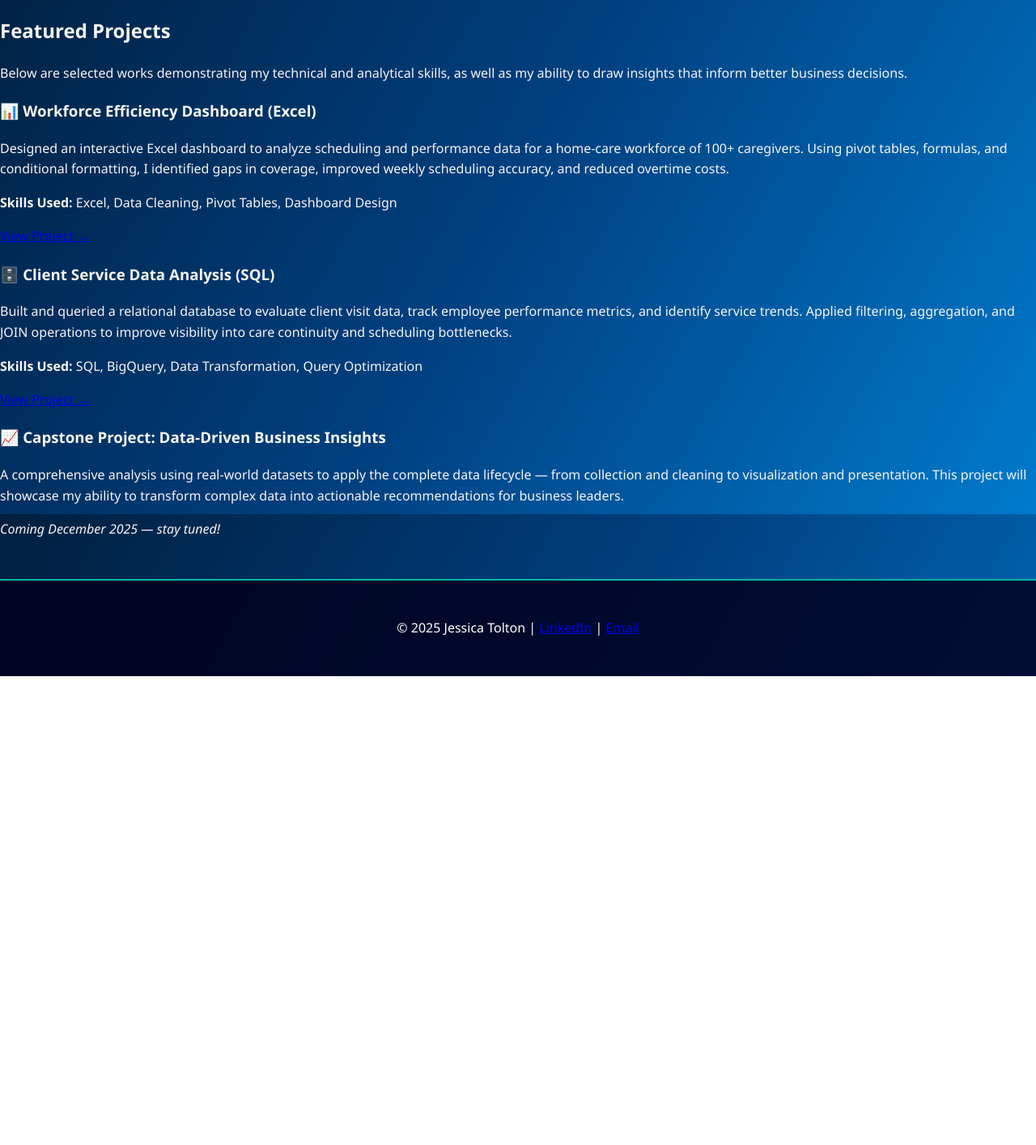
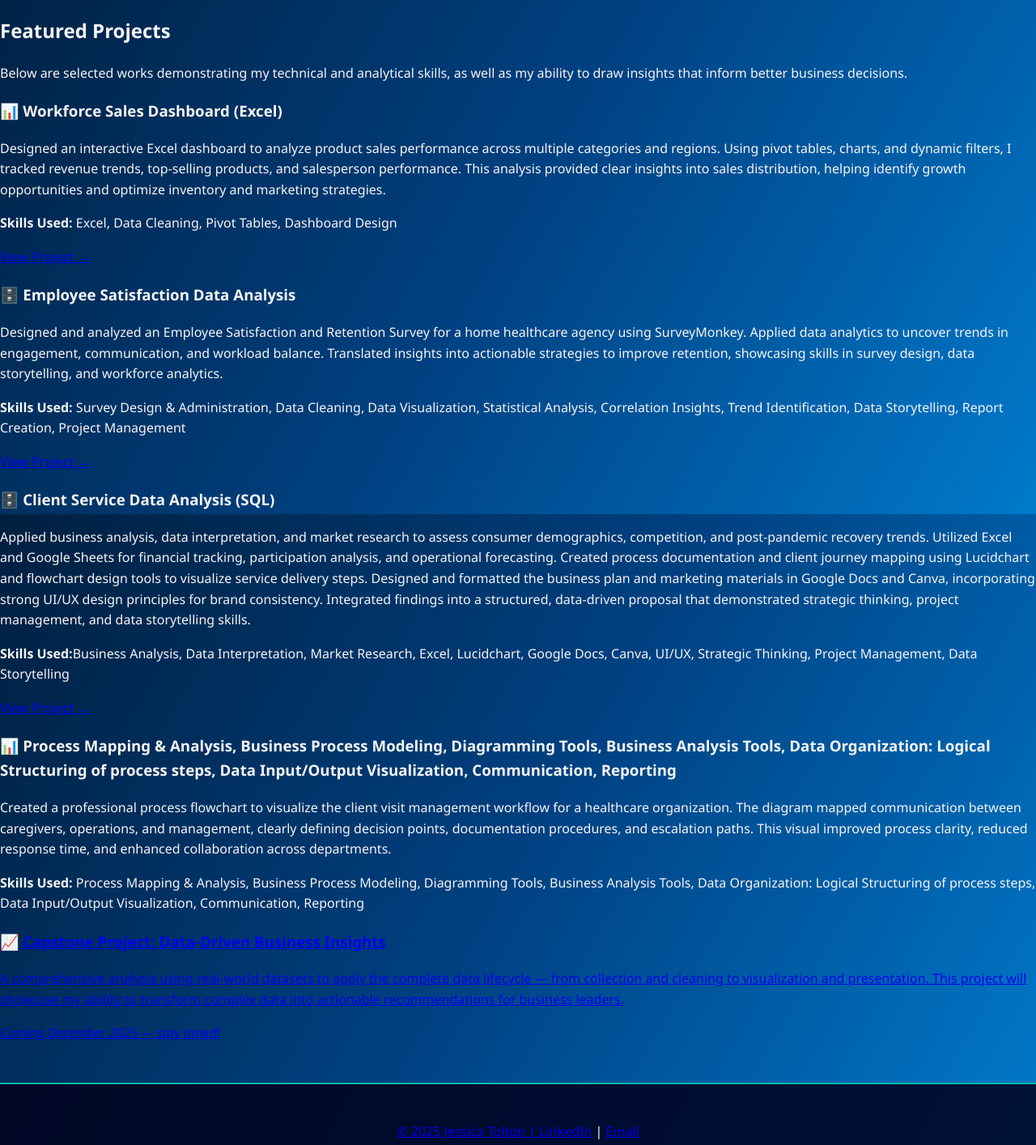
Before and after one commit to jessicatolton925-jpg/businessanalystportfolio, a plain HTML site: page projects.html in a window 1280 px wide. Shown: the part 165-1579 px from the top of the page at 81% size. Before the commit the page ends 1000 px from the top, so only its background shows below. Drawn offline with Linux system fonts and the light colour scheme.

Commit message:
Update projects.html

```diff
--- a/projects.html
+++ b/projects.html
@@ -24,29 +24,51 @@
 
     <!-- Project 1: Excel Workforce Dashboard -->
     <div class="project-card">
-      <h3>📊 Workforce Efficiency Dashboard (Excel)</h3>
+      <h3>📊 Workforce Sales Dashboard (Excel)</h3>
       <p>
-        Designed an interactive Excel dashboard to analyze scheduling and performance data for a home-care workforce of 100+ caregivers.
-        Using pivot tables, formulas, and conditional formatting, I identified gaps in coverage, improved weekly scheduling accuracy,
-        and reduced overtime costs.
+        Designed an interactive Excel dashboard to analyze product sales performance across multiple categories and regions.
+Using pivot tables, charts, and dynamic filters, I tracked revenue trends, top-selling products, and salesperson performance.
+This analysis provided clear insights into sales distribution, helping identify growth opportunities and optimize inventory and marketing strategies.
       </p>
       <p><strong>Skills Used:</strong> Excel, Data Cleaning, Pivot Tables, Dashboard Design</p>
       <a href="https://docs.google.com/spreadsheets/d/1HJQewgdhzsP4ngi2bZknstUyJEZL9KYyt6fQaF34ygY/edit?gid=953560872#gid=953560872" target="_blank">View Project →</a>
     </div>
 
-    <!-- Project 2: SQL Analysis -->
+    <!-- Project 2: Survey Data -->
+    <div class="project-card">
+      <h3>🗄️ Employee Satisfaction Data Analysis </h3>
+      <p>
+        Designed and analyzed an Employee Satisfaction and Retention Survey for a home healthcare agency using SurveyMonkey. Applied data analytics to uncover trends in engagement, communication, and workload balance. Translated insights into actionable strategies to improve retention, showcasing skills in survey design, data storytelling, and workforce analytics.
+      </p>
+      <p><strong>Skills Used:</strong> Survey Design & Administration, Data Cleaning, Data Visualization, Statistical Analysis, Correlation Insights, Trend Identification, Data Storytelling, Report Creation, Project Management</p>
+      <a href="https://www.surveymonkey.com/r/LVDZ6MW" target="_blank">View Project →</a>
+    </div>
+
+     <!-- Project 3: Project Management -->
     <div class="project-card">
       <h3>🗄️ Client Service Data Analysis (SQL)</h3>
       <p>
-        Built and queried a relational database to evaluate client visit data, track employee performance metrics,
-        and identify service trends. Applied filtering, aggregation, and JOIN operations to improve visibility
-        into care continuity and scheduling bottlenecks.
+      Applied business analysis, data interpretation, and market research to assess consumer demographics, competition, and post-pandemic recovery trends.
+Utilized Excel and Google Sheets for financial tracking, participation analysis, and operational forecasting.
+Created process documentation and client journey mapping using Lucidchart and flowchart design tools to visualize service delivery steps.
+Designed and formatted the business plan and marketing materials in Google Docs and Canva, incorporating strong UI/UX design principles for brand consistency.
+Integrated findings into a structured, data-driven proposal that demonstrated strategic thinking, project management, and data storytelling skills.
       </p>
-      <p><strong>Skills Used:</strong> SQL, BigQuery, Data Transformation, Query Optimization</p>
-      <a href="https://github.com/jessicatolton/sql-project" target="_blank">View Project →</a>
+      <p><strong>Skills Used:</strong>Business Analysis, Data Interpretation, Market Research, Excel, Lucidchart, Google Docs, Canva, UI/UX, Strategic Thinking, Project Management, Data Storytelling</p>
+      <a href="https://docs.google.com/document/d/1NLxI7fIsmNo7AggVMxjqEOu0eofmrUvEFrJkg1oQJys/edit?tab=t.0#heading=h.nj23sjpj5u97" target="_blank">View Project →</a>
     </div>
 
-    <!-- Project 3: Capstone (Coming Soon) -->
+  <!-- Project 4: Business Analysis- Flowchart -->
+    <div class="project-card">
+      <h3>📊 Process Mapping & Analysis, Business Process Modeling, Diagramming Tools, Business Analysis Tools, Data Organization: Logical Structuring of process steps, Data Input/Output Visualization, Communication, Reporting</h3>
+      <p>
+        Created a professional process flowchart to visualize the client visit management workflow for a healthcare organization. The diagram mapped communication between caregivers, operations, and management, clearly defining decision points, documentation procedures, and escalation paths. This visual improved process clarity, reduced response time, and enhanced collaboration across departments.
+      </p>
+      <p><strong>Skills Used:</strong> Process Mapping & Analysis, Business Process Modeling, Diagramming Tools, Business Analysis Tools, Data Organization: Logical Structuring of process steps, Data Input/Output Visualization, Communication, Reporting</p>
+      <a href="https://docs.google.com/document/d/1PnOb7J5kfFJE_vuc4Ptb7x4G9tmQ0TGm/edit
+    </div>
+
+    <!-- Project 5: Capstone (Coming Soon) -->
     <div class="project-card coming-soon">
       <h3>📈 Capstone Project: Data-Driven Business Insights</h3>
       <p>
```
